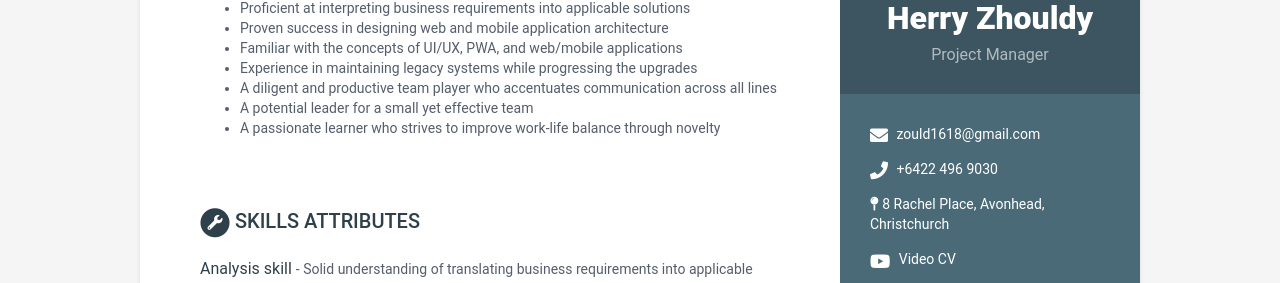
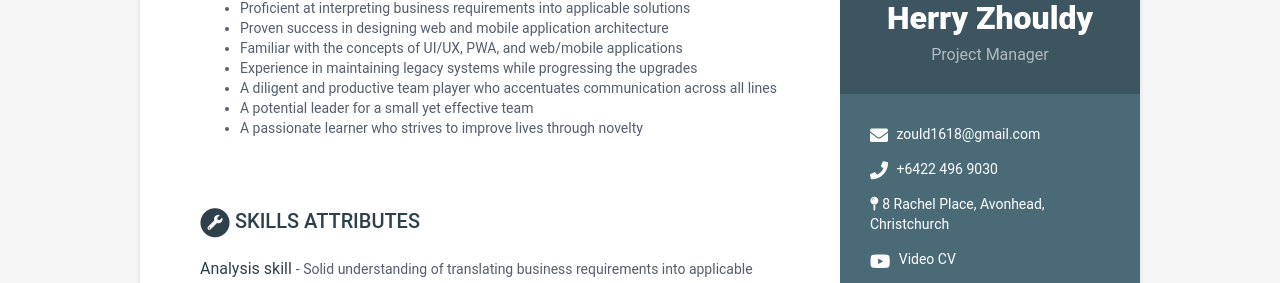
Before and after one commit to hz81/cv-pm1, a Jekyll site: the page built from index.html, in a window 1280 px wide and 900 px high. Shown: the part 212-495 px from the top of the window. Built offline with Jekyll 4.4.1, drawn with Linux system fonts in a browser that asks for light colours.

Commit message:
Update data.yml

```diff
--- a/_data/data.yml
+++ b/_data/data.yml
@@ -103,7 +103,7 @@ highlights:
       - Experience in maintaining legacy systems while progressing the upgrades
       - A diligent and productive team player who accentuates communication across all lines
       - A potential leader for a small yet effective team
-      - A passionate learner who strives to improve work-life balance through novelty
+      - A passionate learner who strives to improve lives through novelty
 
 skills-attributes:
     title: Skills Attributes
```
